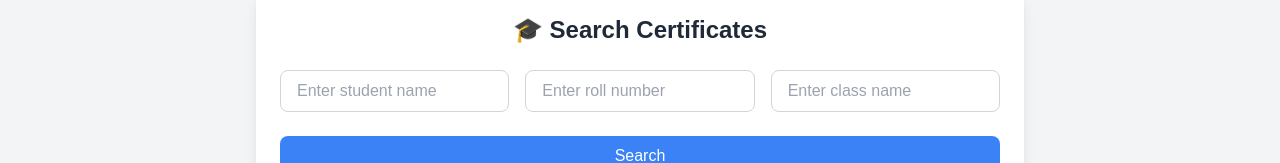
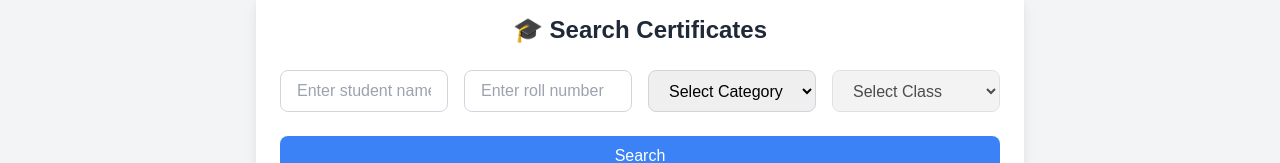
Before and after one commit to Priteshrao35/bnmemorial, a Next.js app: page /kamaladevirajjuprasad/certificate in a window 1280 px wide. Shown: the part 138-301 px from the top of the page. Built offline with nearby package versions, Linux system fonts and the light colour scheme.

Commit message:
app updated

```diff
--- a/app/kamaladevirajjuprasad/certificate/page.jsx
+++ b/app/kamaladevirajjuprasad/certificate/page.jsx
@@ -1,5 +1,5 @@
 'use client';
-import { useState } from 'react';
+import { useState, useEffect } from 'react';
 import Header from '../headersection';
 import Navbar from '../navigationbar';
 import FooterSection from '../footersections';
@@ -8,9 +8,26 @@ const CertificateSearchPage = () => {
     const [searchName, setSearchName] = useState('');
     const [searchRollNumber, setSearchRollNumber] = useState('');
     const [searchClass, setSearchClass] = useState('');
+    const [searchCategory, setSearchCategory] = useState('');
     const [certificates, setCertificates] = useState([]);
     const [loading, setLoading] = useState(false);
     const [error, setError] = useState('');
+    const [classOptions, setClassOptions] = useState([]);
+
+    // Categories and associated classes
+    const categoriesClasses = {
+        'lkg_to_8': ['LKG', '1', '2', '3', '4', '5', '6', '7', '8'],
+        '6_to_12': ['6', '7', '8', '9', '10', '11', '12']
+    };
+
+    // Handle category change to update class options
+    useEffect(() => {
+        if (searchCategory) {
+            setClassOptions(categoriesClasses[searchCategory]);
+        } else {
+            setClassOptions([]);
+        }
+    }, [searchCategory]);
 
     const handleSearch = async () => {
         setLoading(true);
@@ -21,11 +38,16 @@ const CertificateSearchPage = () => {
                 throw new Error(`API Error: ${res.status}`);
             }
             const data = await res.json();
-            const filteredCertificates = data.filter(certificate =>
-                certificate.student_name.toLowerCase() === searchName.toLowerCase() &&
-                certificate.roll_number === searchRollNumber &&
-                certificate.class_name.toLowerCase() === searchClass.toLowerCase()
-            );
+
+            // Filter certificates based on name, roll number, category, and class
+            const filteredCertificates = data.filter(certificate => {
+                const matchesName = certificate.student_name.toLowerCase().includes(searchName.toLowerCase());
+                const matchesRollNumber = certificate.roll_number.toString().includes(searchRollNumber);
+                const matchesClass = certificate.class_name.toLowerCase().includes(searchClass.toLowerCase());
+                const matchesCategory = certificate.category.toLowerCase().includes(searchCategory.toLowerCase());
+
+                return matchesName && matchesRollNumber && matchesClass && matchesCategory;
+            });
 
             if (filteredCertificates.length === 0) {
                 setError('No certificates found matching the criteria.');
@@ -50,7 +72,7 @@ const CertificateSearchPage = () => {
                         🎓 Search Certificates
                     </h1>
 
-                    <div className="grid grid-cols-1 md:grid-cols-3 gap-4 mb-6">
+                    <div className="grid grid-cols-1 md:grid-cols-4 gap-4 mb-6">
                         <input
                             type="text"
                             value={searchName}
@@ -65,19 +87,35 @@ const CertificateSearchPage = () => {
                             placeholder="Enter roll number"
                             className="px-4 py-2 border border-gray-300 text-black rounded-lg focus:outline-none focus:ring-2 focus:ring-blue-500"
                         />
-                        <input
-                            type="text"
+
+                        {/* Category Dropdown */}
+                        <select
+                            value={searchCategory}
+                            onChange={(e) => setSearchCategory(e.target.value)}
+                            className="px-4 py-2 border border-gray-300 text-black rounded-lg focus:outline-none focus:ring-2 focus:ring-blue-500"
+                        >
+                            <option value="">Select Category</option>
+                            <option value="lkg_to_8">LKG to Grade 8</option>
+                            <option value="6_to_12">Grade 6 to 12</option>
+                        </select>
+
+                        {/* Class Dropdown */}
+                        <select
                             value={searchClass}
                             onChange={(e) => setSearchClass(e.target.value)}
-                            placeholder="Enter class name"
                             className="px-4 py-2 border border-gray-300 text-black rounded-lg focus:outline-none focus:ring-2 focus:ring-blue-500"
-                        />
+                            disabled={!searchCategory}
+                        >
+                            <option value="">Select Class</option>
+                            {classOptions.map((className, index) => (
+                                <option key={index} value={className}>{className}</option>
+                            ))}
+                        </select>
                     </div>
                     <button
                         onClick={handleSearch}
                         disabled={loading}
-                        className={`w-full py-2 font-medium text-white rounded-lg ${loading ? 'bg-gray-400' : 'bg-blue-500 hover:bg-blue-600'
-                            }`}
+                        className={`w-full py-2 font-medium text-white rounded-lg ${loading ? 'bg-gray-400' : 'bg-blue-500 hover:bg-blue-600'}`}
                     >
                         {loading ? 'Searching...' : 'Search'}
                     </button>
@@ -104,6 +142,7 @@ const CertificateSearchPage = () => {
                                             </h3>
                                             <p className="text-gray-600">🎟 Roll Number: {certificate.roll_number}</p>
                                             <p className="text-gray-600">📚 Class: {certificate.class_name}</p>
+                                            <p className="text-gray-600">📂 Category: {certificate.category}</p>
                                             <p className="text-gray-600">✅ Result: {certificate.result}</p>
                                         </div>
                                         <a
@@ -114,7 +153,6 @@ const CertificateSearchPage = () => {
                                         >
                                             📥 Download
                                         </a>
-
                                     </li>
                                 ))}
                             </ul>
```
